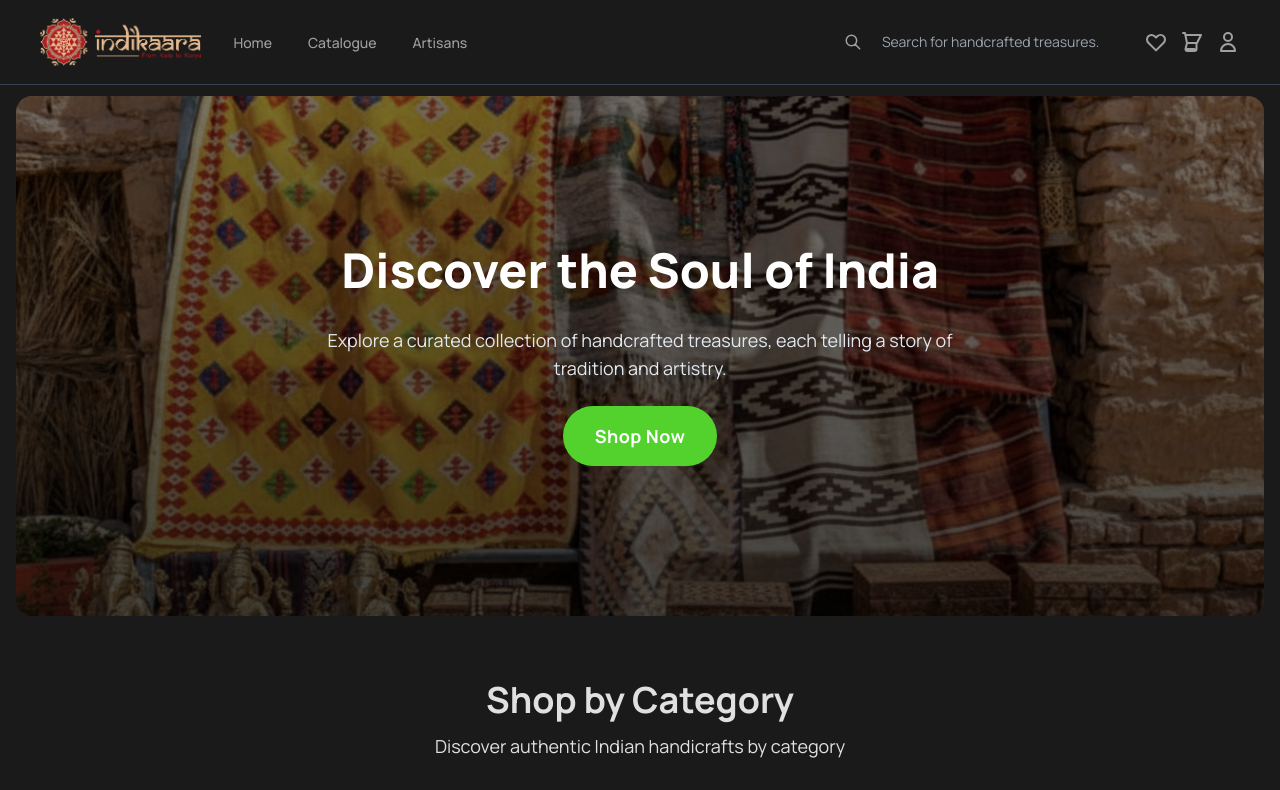
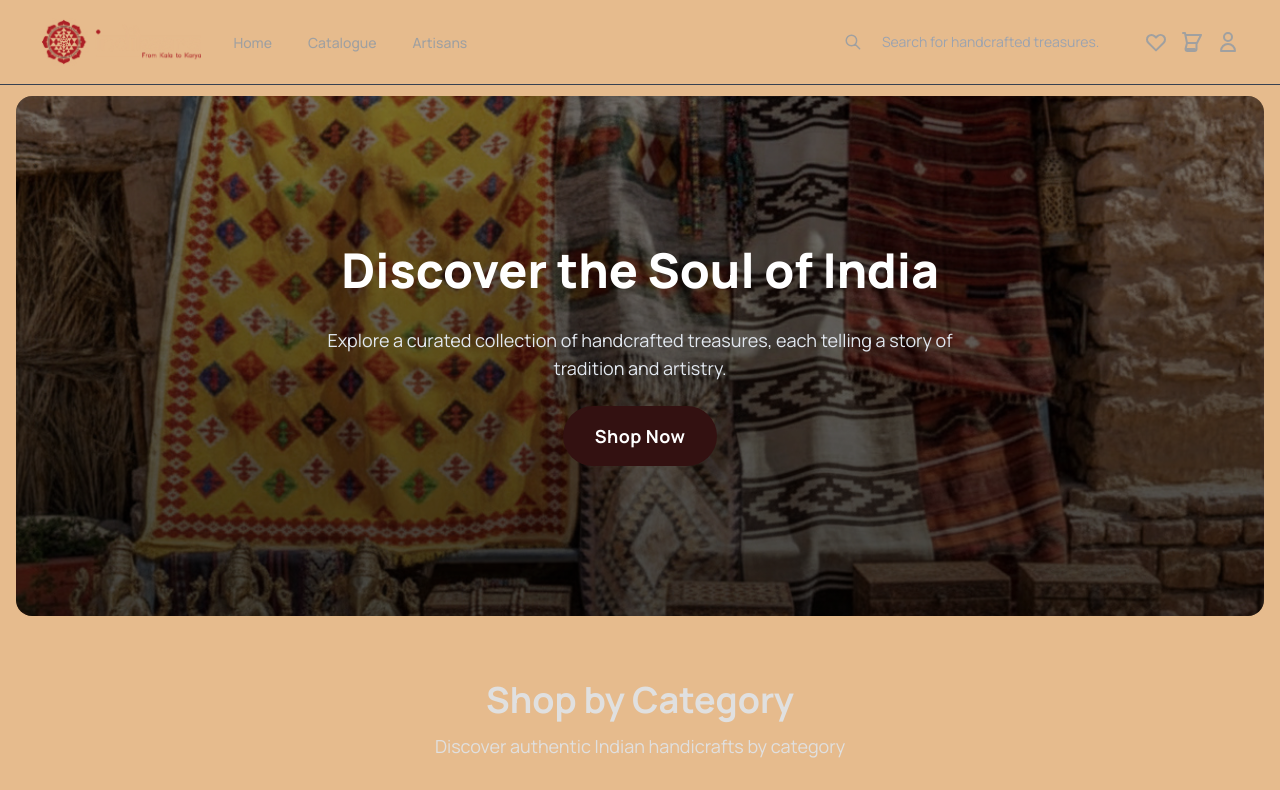
Before and after one commit to oshbat07/indikaara, a React (Create React App) app: page / in a window 1280 px wide. Shown: the top 790 px of the page. Built offline with nearby package versions, Linux system fonts and the light colour scheme.

Commit message:
Update globals.css

```diff
--- a/src/styles/globals.css
+++ b/src/styles/globals.css
@@ -3,9 +3,9 @@
 
 /* CSS Custom Properties */
 :root {
-  --primary-color: #53d22d;
-  --secondary-color: #3a8f1f;
-  --background-color: #1a1a1a;
+  --primary-color: #331111;
+  --secondary-color: #AC1F23;
+  --background-color: #E6BB8D;
   --text-primary: #e0e0e0;
   --text-secondary: #a0a0a0;
   --accent-color: #7ed957;
```
